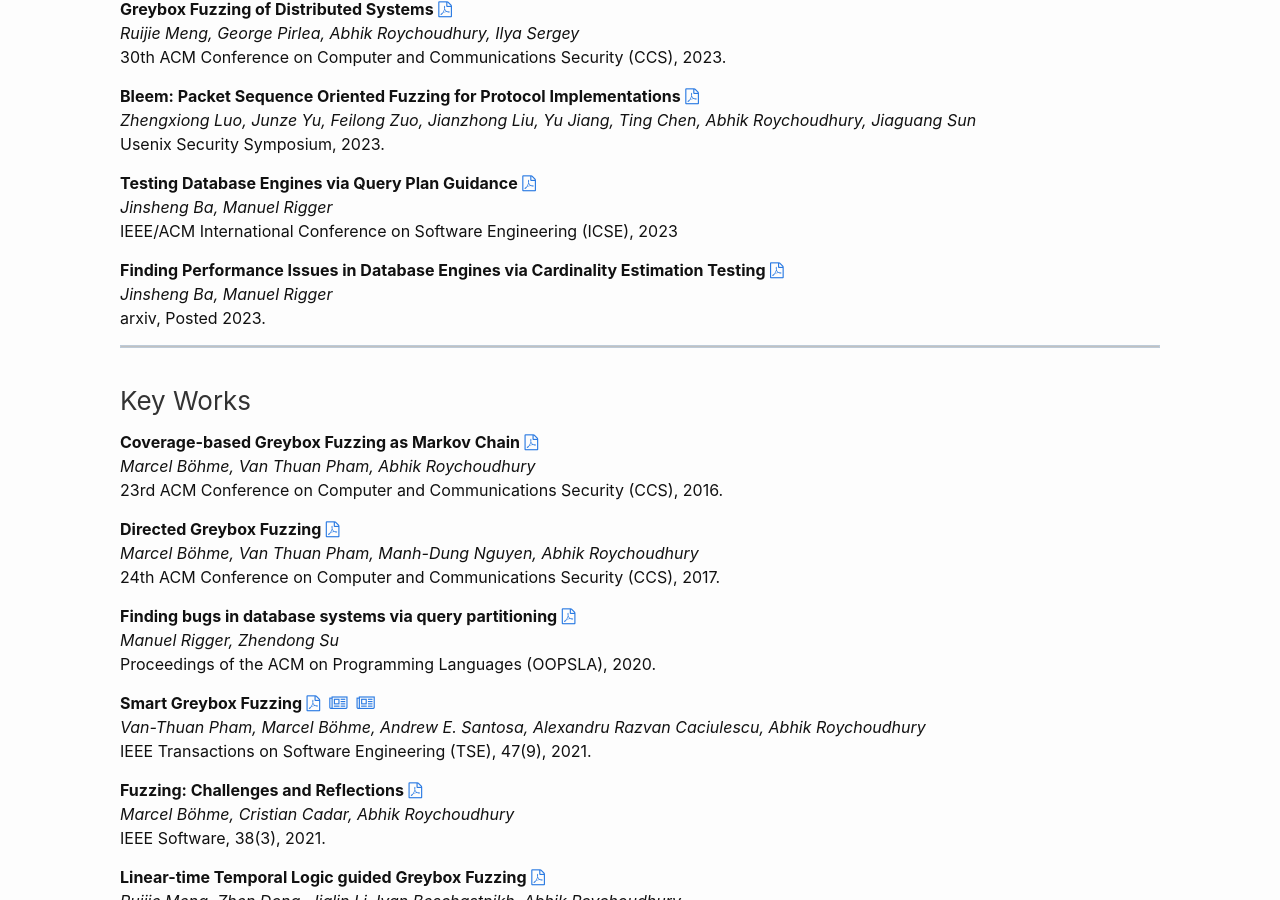
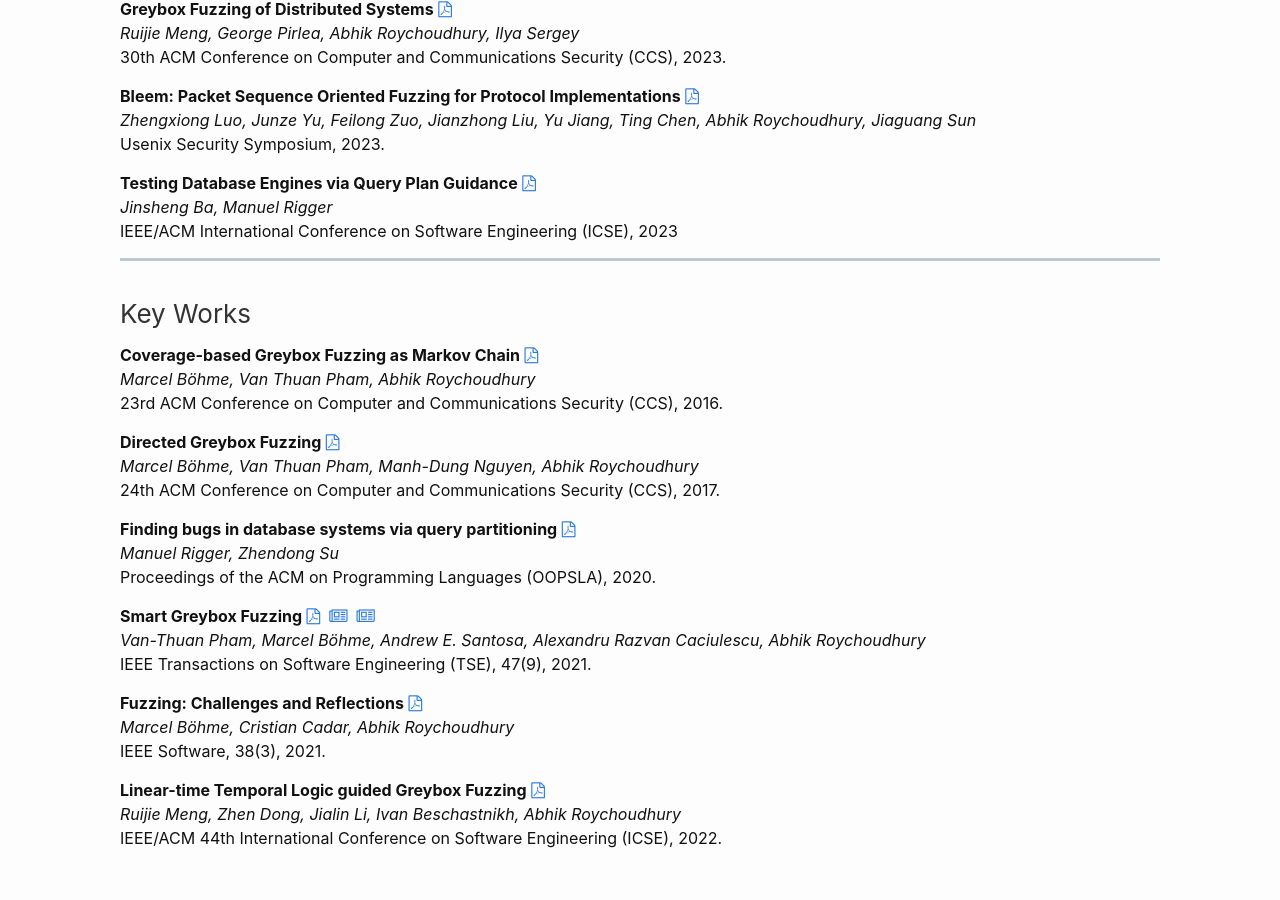
Before and after one commit to nus-tss/nus-tss.github.io, a Jekyll site: the page built from _pages/fuzzing_publications.md, in a window 1280 px wide and 900 px high, scrolled down 681 px. Built offline with Jekyll 4.4.1, drawn with Linux system fonts in a browser that asks for light colours; nearby versions of some CDN libraries.

Commit message:
publication update

```diff
--- a/_pages/fuzzing_publications.md
+++ b/_pages/fuzzing_publications.md
@@ -63,13 +63,6 @@ _Jinsheng Ba, Manuel Rigger_
 <br>
 IEEE/ACM International Conference on Software Engineering (ICSE), 2023
 
-**Finding Performance Issues in Database Engines via Cardinality Estimation Testing**
-[{{page.pdf}}](https://arxiv.org/pdf/2306.00355.pdf)
-<br>
-_Jinsheng Ba, Manuel Rigger_
-<br>
-arxiv, Posted 2023.
-
 ---
 <br>
 
```
